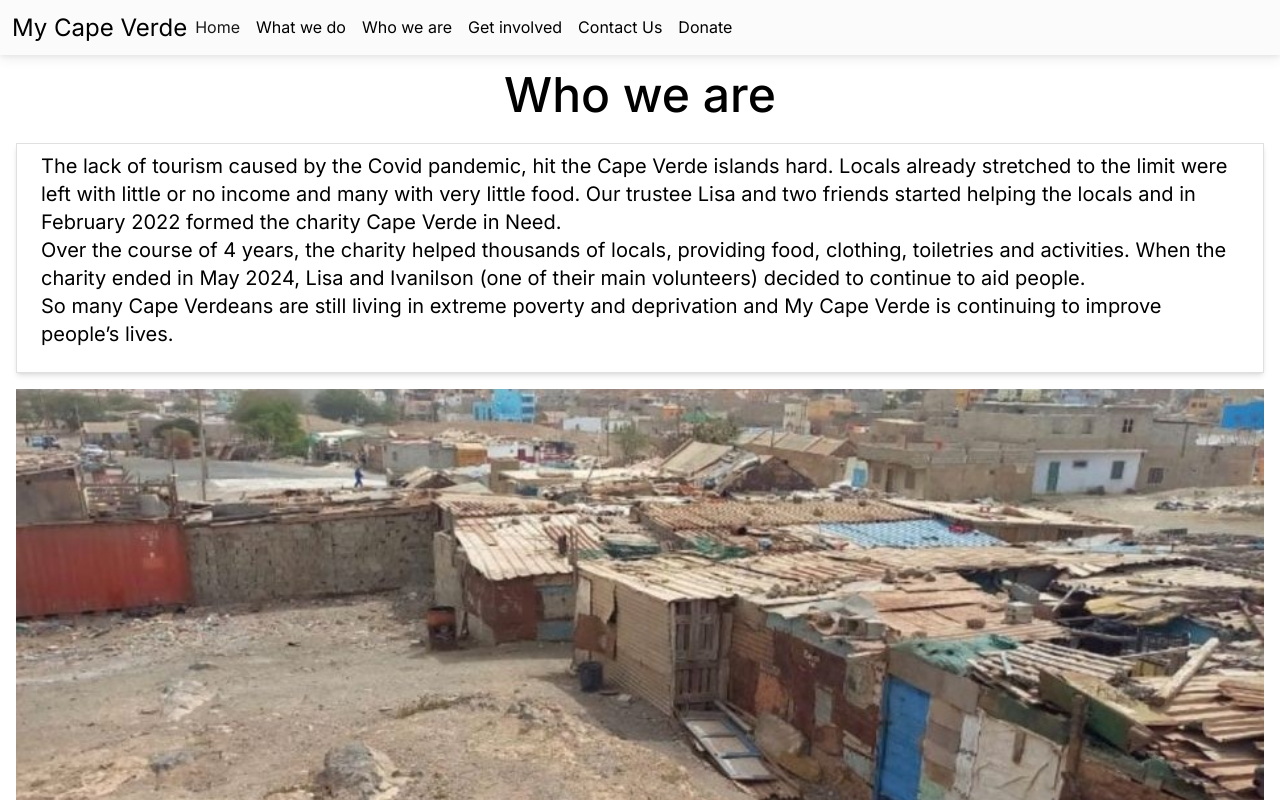
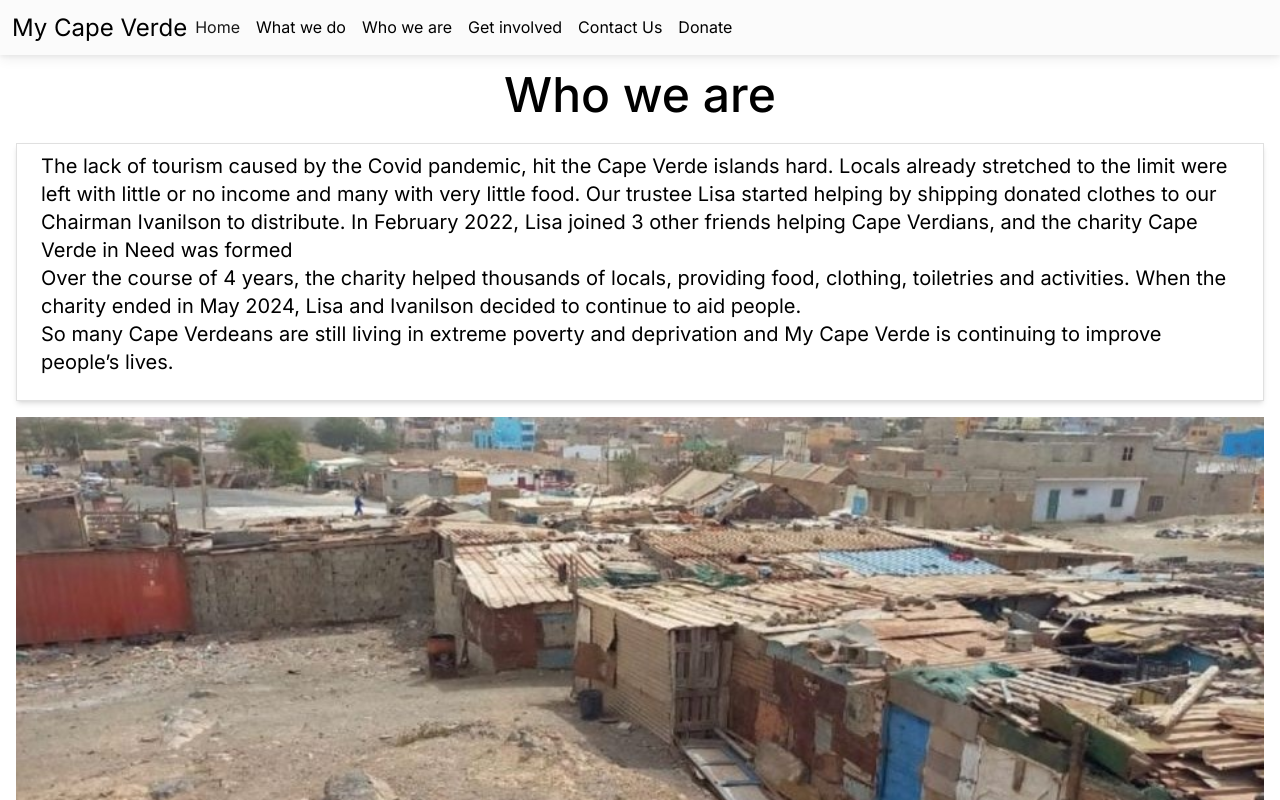
Before and after one commit to jacam666/capeverde, a Next.js app: page /whoWeAre in a window 1280 px wide. Shown: the top 800 px of the page. Built offline with nearby package versions, Linux system fonts and the light colour scheme.

Commit message:
added text to who we are page

```diff
--- a/src/app/whoWeAre/page.tsx
+++ b/src/app/whoWeAre/page.tsx
@@ -18,11 +18,10 @@ export default function WhoWeAre() {
                     <p className='px-4 text-black text-xl'>
                         The lack of tourism caused by the Covid pandemic, hit the Cape Verde islands hard. Locals
                         already stretched to the limit were left with little or no income and many with very little food.
-                        Our trustee Lisa and two friends started helping the locals and in February 2022 formed the
-                        charity Cape Verde in Need. < br />
+                        Our trustee Lisa started helping by shipping donated clothes to our Chairman Ivanilson to distribute. In February 2022, Lisa joined 3 other friends helping Cape Verdians, and the charity Cape Verde in Need was formed < br />
                         Over the course of 4 years, the charity helped thousands of locals,
                         providing food, clothing, toiletries and activities. When the charity ended in May 2024, Lisa and
-                        Ivanilson (one of their main volunteers) decided to continue to aid people.<br /> So many Cape
+                        Ivanilson decided to continue to aid people.<br /> So many Cape
                         Verdeans are still living in extreme poverty and deprivation and My Cape Verde is continuing to
                         improve people’s lives.
                     </p>
```
